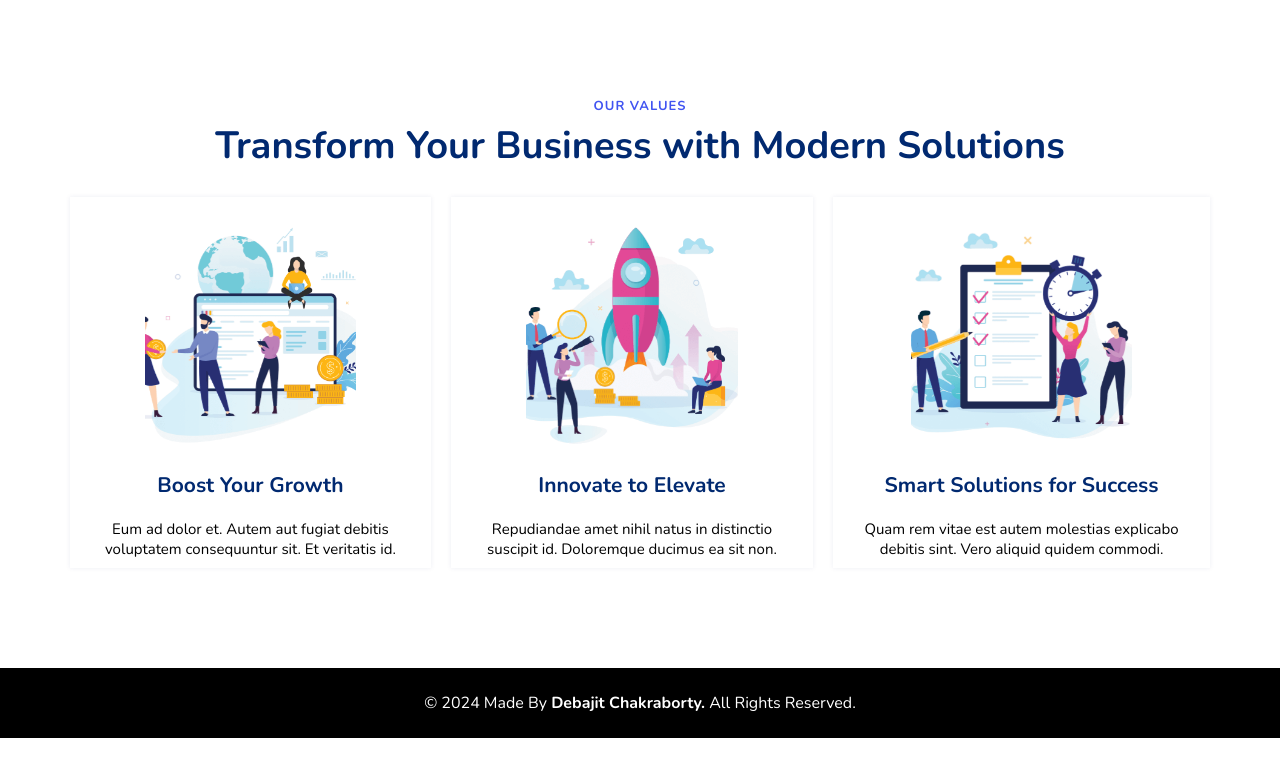
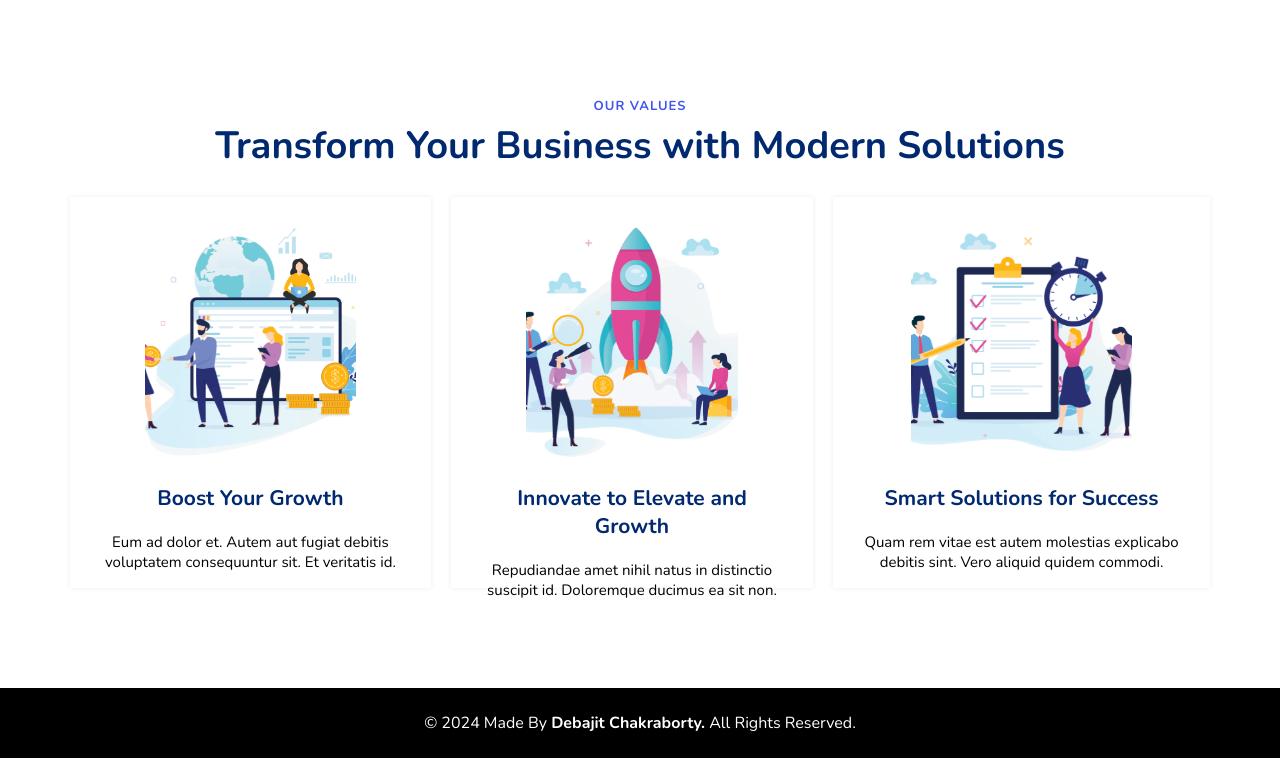
Before and after one commit to debu100/code-start, a plain HTML site: page index.html in a window 1280 px wide. Shown: the part 1094-1852 px from the top of the page. Drawn offline with nearby package versions, Linux system fonts and the light colour scheme.

Commit message:
heading chnaged

```diff
--- a/index.html
+++ b/index.html
@@ -121,7 +121,7 @@
         </div>
         <div class="values-box">
           <img src="./images/values-2.png" alt="values-2" />
-          <h3>Innovate to Elevate</h3>
+          <h3>Innovate to Elevate and Growth</h3>
           <p>
             Repudiandae amet nihil natus in distinctio suscipit id. Doloremque
             ducimus ea sit non.
```
